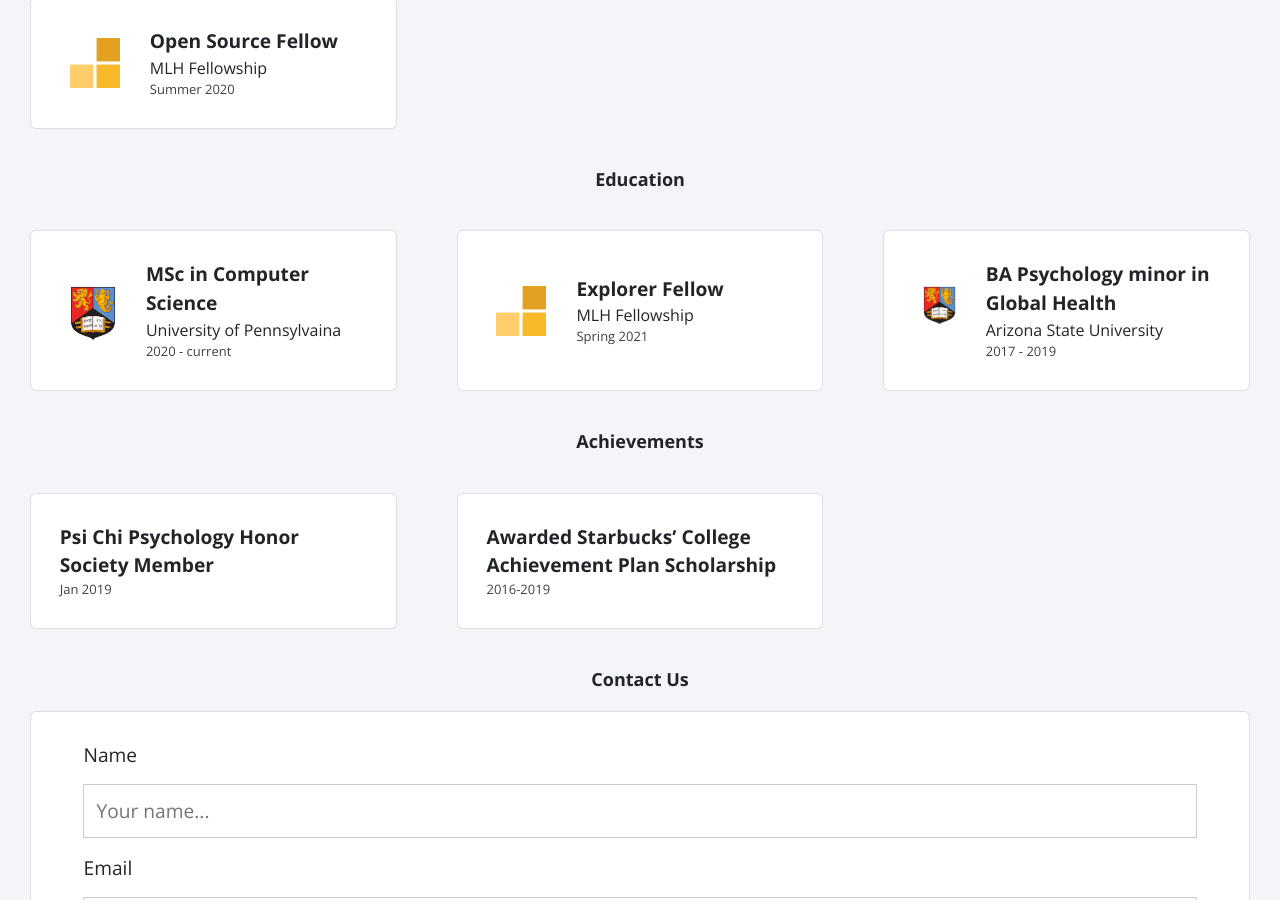
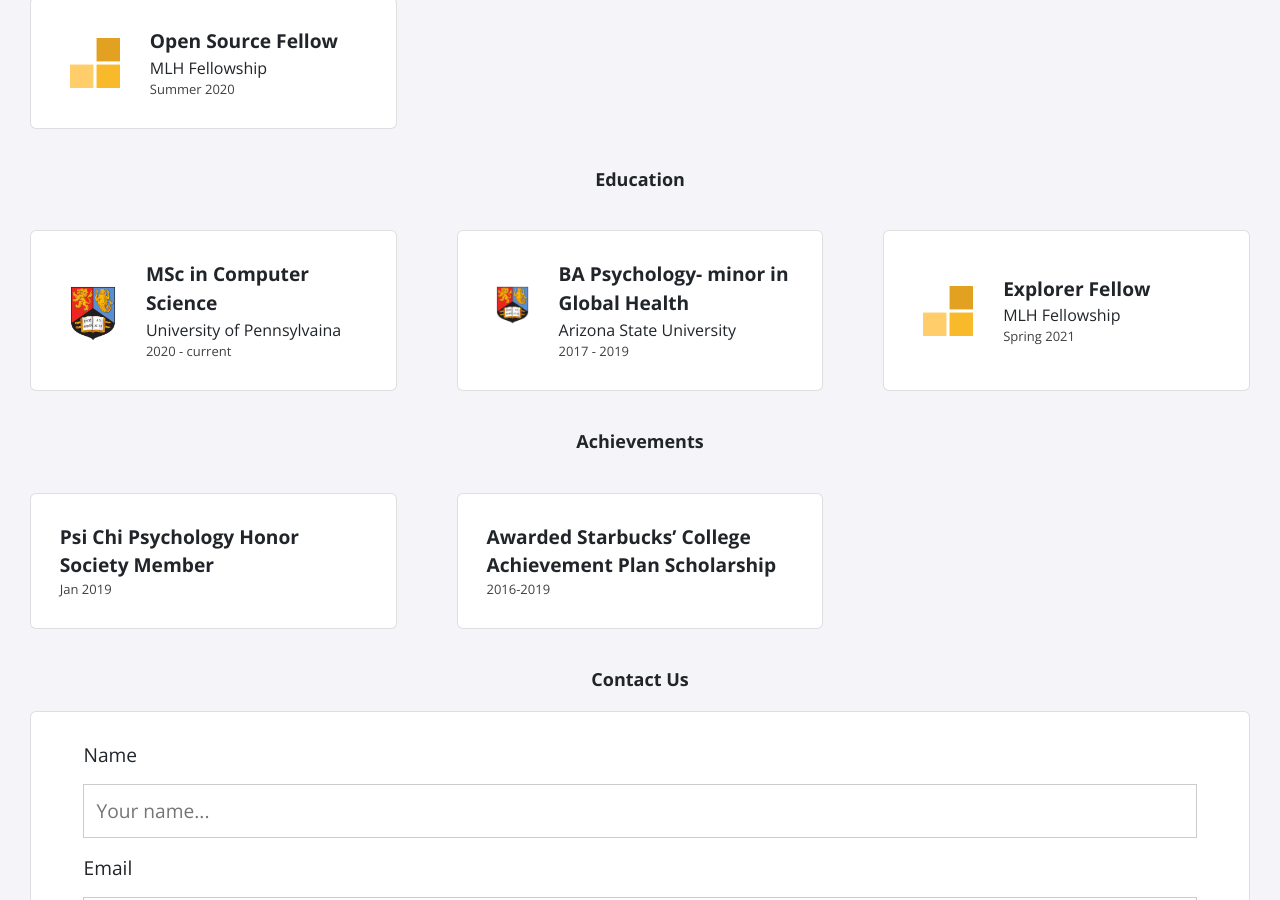
Before and after one commit to elleanne/elizabeths-portfolio, a Jekyll site: the page built from index.html, in a window 1280 px wide and 900 px high, scrolled down 861 px. Built offline with Jekyll 4.4.1, drawn with Linux system fonts in a browser that asks for light colours; nearby versions of some CDN libraries.

Commit message:
Fix arrangment

```diff
--- a/_data/education.yml
+++ b/_data/education.yml
@@ -5,12 +5,12 @@
   dates: 2020 - current
   logo: uob.png
 
+- course: BA Psychology- minor in Global Health
+  institute: Arizona State University
+  dates: 2017 - 2019
+  logo: uob.png
+
 - course: Explorer Fellow
   institute: MLH Fellowship
   dates: Spring 2021
   logo: fellowship.svg
-
-- course: BA Psychology minor in Global Health
-  institute: Arizona State University
-  dates: 2017 - 2019
-  logo: uob.png
```
